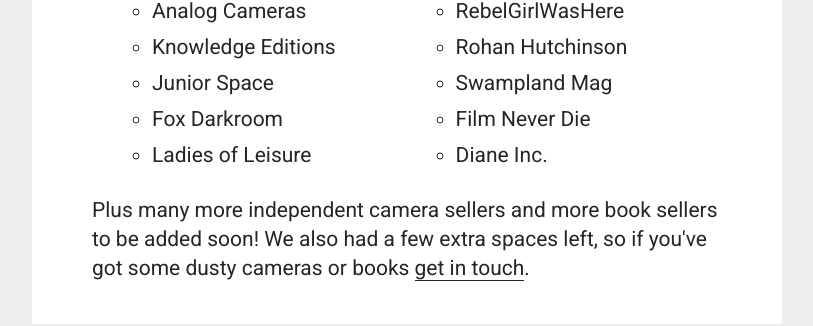
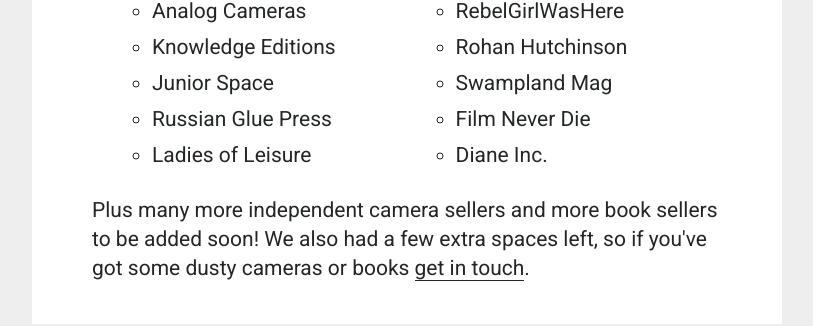
Before and after one commit to lloydstubber/focus-fair, a Jekyll site: the page built from index.md, in a window 1280 px wide and 900 px high, scrolled down 1929 px. Shown: the part 153-479 px from the top of the window, without its empty margins (233-1046 px from the left). Built offline with Jekyll 4.4.1, drawn with Linux system fonts in a browser that asks for light colours; nearby versions of some CDN libraries; some web fonts are replaced; comment, search, counter and statistics services are not loaded.

Commit message:
Change over stallholder

```diff
--- a/_layouts/default.html
+++ b/_layouts/default.html
@@ -28,7 +28,7 @@
                         <li>Analog Cameras</li>
                         <li>Knowledge Editions</li>
                         <li>Junior Space</li>
-                        <li>Fox Darkroom</li>
+                        <li>Russian Glue Press</li>
                         <li>Ladies of Leisure</li>
                     </ul>
                     <ul>
```
